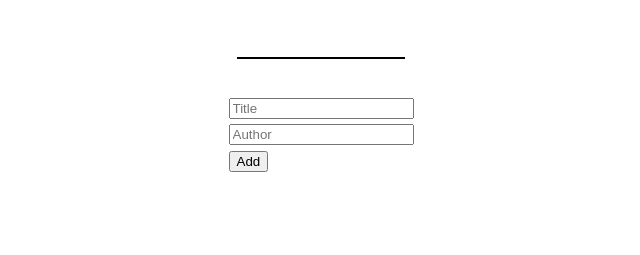
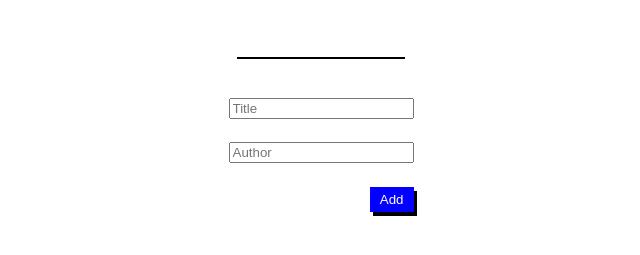
Before and after one commit to Pi1998/awesome-books, a website: page index.html in a window 1280 px wide. Shown: the part 61-316 px from the top of the page, without its empty margins (319-959 px from the left). Drawn offline with Linux system fonts and the light colour scheme.

Commit message:
Add style for buttons and align form-content

```diff
--- a/index.html
+++ b/index.html
@@ -18,9 +18,11 @@
 
         <hr>
         <form id="add-new-book">
-            <input type="text" id="title-input" placeholder="Title" required><br>
-            <input type="text" id="author-input" placeholder="Author" required><br>
-            <button type="submit">Add</button>
+            <div class="form-content">
+                <input type="text" id="title-input" placeholder="Title" required><br>
+                <input type="text" id="author-input" placeholder="Author" required><br>
+                <button type="submit">Add</button>
+            </div>
         </form>
     </div>
 
--- a/style.css
+++ b/style.css
@@ -39,6 +39,22 @@ hr {
   text-align: right;
 }
 
+button {
+  padding: 5px 10px;
+  /* background-color: #f44336; */
+  background-color: #0400ff;
+  color: #fff;
+  border: none;
+  cursor: pointer;
+  box-shadow: 3px 4px 0px rgb(0 0 0);
+}
+
+.form-content {
+  display: flex;
+  flex-direction: column;
+  align-items: flex-end;
+}
+
 #title-input {
   margin-bottom: 3%;
 }
```
